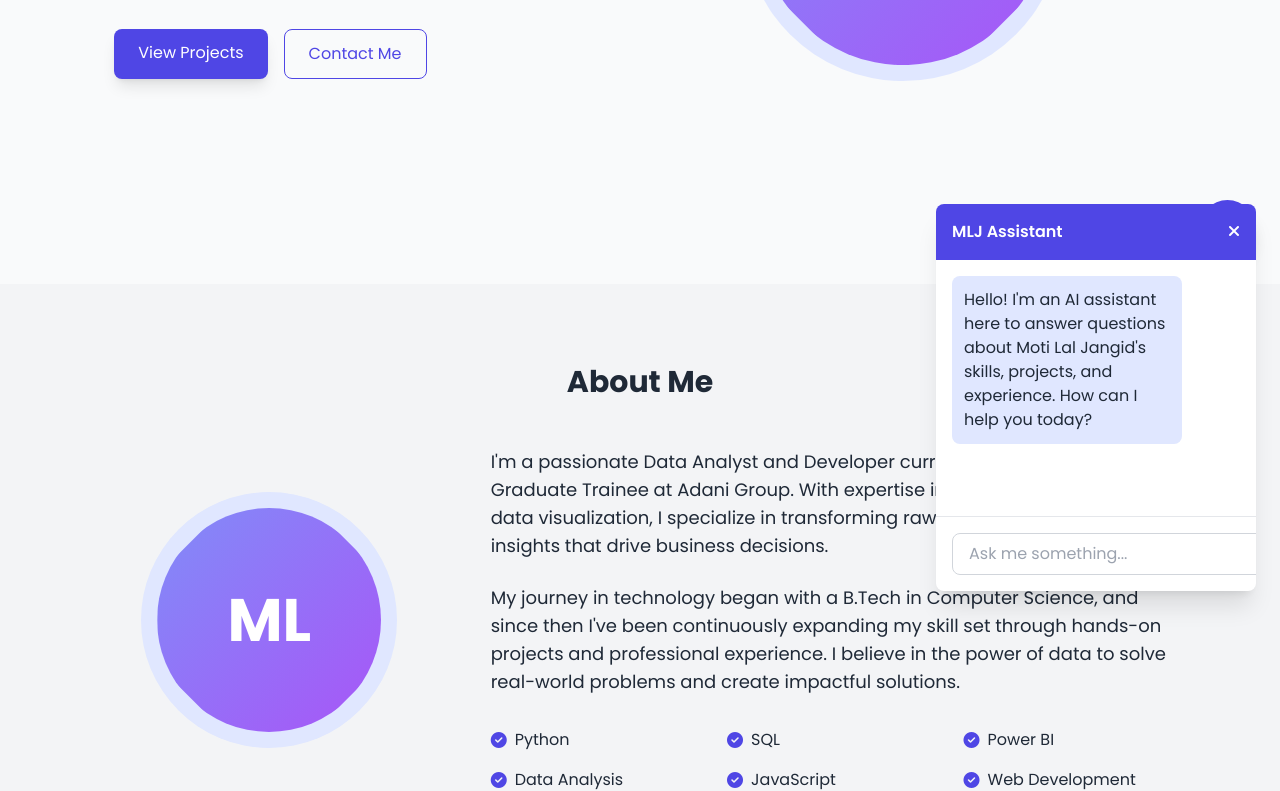
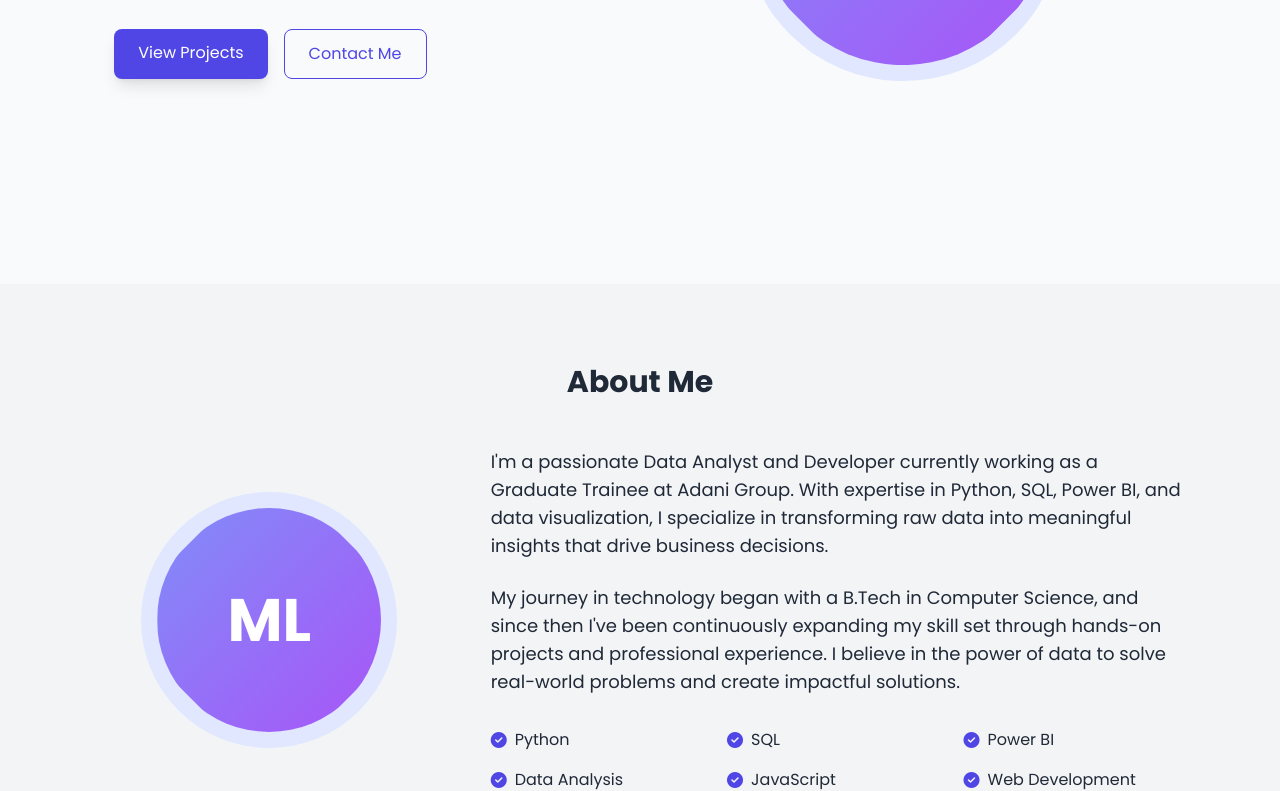
Before and after one commit to Motilaljangid/motilaljangid.github.io, a plain HTML site: page index.html in a window 1280 px wide. Shown: the part 516-1307 px from the top of the page. Drawn offline with nearby package versions, Linux system fonts and the light colour scheme.

Commit message:
Update index.html

```diff
--- a/index.html
+++ b/index.html
@@ -664,12 +664,12 @@
     </footer>
 
     <!-- Chatbot Button -->
-    <button id="chatbot-toggle" class="fixed bottom-6 right-6 bg-indigo-600 text-white p-4 rounded-full shadow-lg hover:bg-indigo-700 transition z-50">
+<!--     <button id="chatbot-toggle" class="fixed bottom-6 right-6 bg-indigo-600 text-white p-4 rounded-full shadow-lg hover:bg-indigo-700 transition z-50">
         <i class="fas fa-robot text-xl"></i>
-    </button>
+    </button> -->
 
     <!-- Chatbot Container -->
-    <div id="chatbot-container" class="fixed bottom-20 right-6 w-80 bg-white dark:bg-gray-700 rounded-lg shadow-xl overflow-hidden z-50 chatbot">
+<!--     <div id="chatbot-container" class="fixed bottom-20 right-6 w-80 bg-white dark:bg-gray-700 rounded-lg shadow-xl overflow-hidden z-50 chatbot">
         <div class="bg-indigo-600 text-white p-4 flex justify-between items-center">
             <h3 class="font-semibold">MLJ Assistant</h3>
             <button id="chatbot-close" class="focus:outline-none">
@@ -689,7 +689,7 @@
                 </button>
             </div>
         </div>
-    </div>
+    </div> -->
 
     <!-- Back to Top Button -->
     <a href="#home" id="back-to-top" class="fixed bottom-6 left-6 bg-gray-700 text-white p-3 rounded-full shadow-lg hover:bg-gray-800 transition hidden z-50">
```
